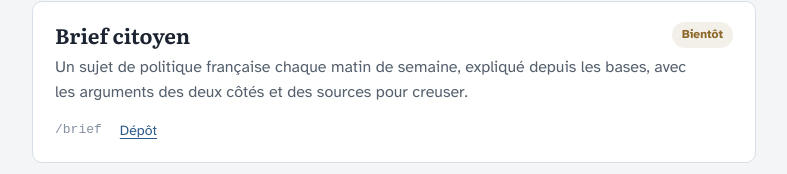
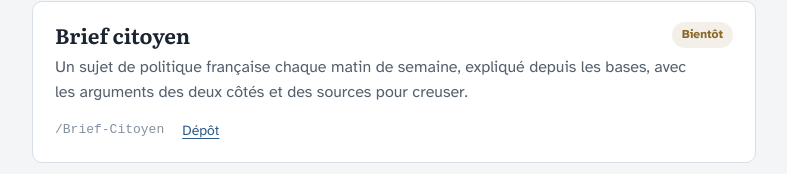
Before and after one commit to marccharton/marccharton.github.io, a plain HTML site: page index.html in a window 1280 px wide. Shown: the part 221-395 px from the top of the page, without its empty margins (246-1033 px from the left). Drawn offline with Linux system fonts and the light colour scheme.

Commit message:
Annuaire : lien vers Brief-Citoyen
Co-Authored-By: Claude Opus 5.5 <noreply@anthropic.com>
Claude-Session: https://claude.ai/code/session_01BgEnZ2X1Xn3FocEkbCEmmp

```diff
--- a/index.html
+++ b/index.html
@@ -57,10 +57,10 @@
     <!-- Pour ajouter un site : copier un bloc <li> et changer le nom, le texte, le dépôt et l'état. -->
     <ul class="list">
       <li class="site">
-        <h2><a href="/brief/">Brief citoyen</a></h2>
+        <h2><a href="/Brief-Citoyen/">Brief citoyen</a></h2>
         <span class="chip soon">Bientôt</span>
         <p>Un sujet de politique française chaque matin de semaine, expliqué depuis les bases, avec les arguments des deux côtés et des sources pour creuser.</p>
-        <div class="meta"><code>/brief</code><a href="https://github.com/marccharton/brief">Dépôt</a></div>
+        <div class="meta"><code>/Brief-Citoyen</code><a href="https://github.com/marccharton/Brief-Citoyen">Dépôt</a></div>
       </li>
       <li class="site">
         <h2><a href="/Ghost-Note-Vulga/">Ghost-Note Vulga</a></h2>
```
